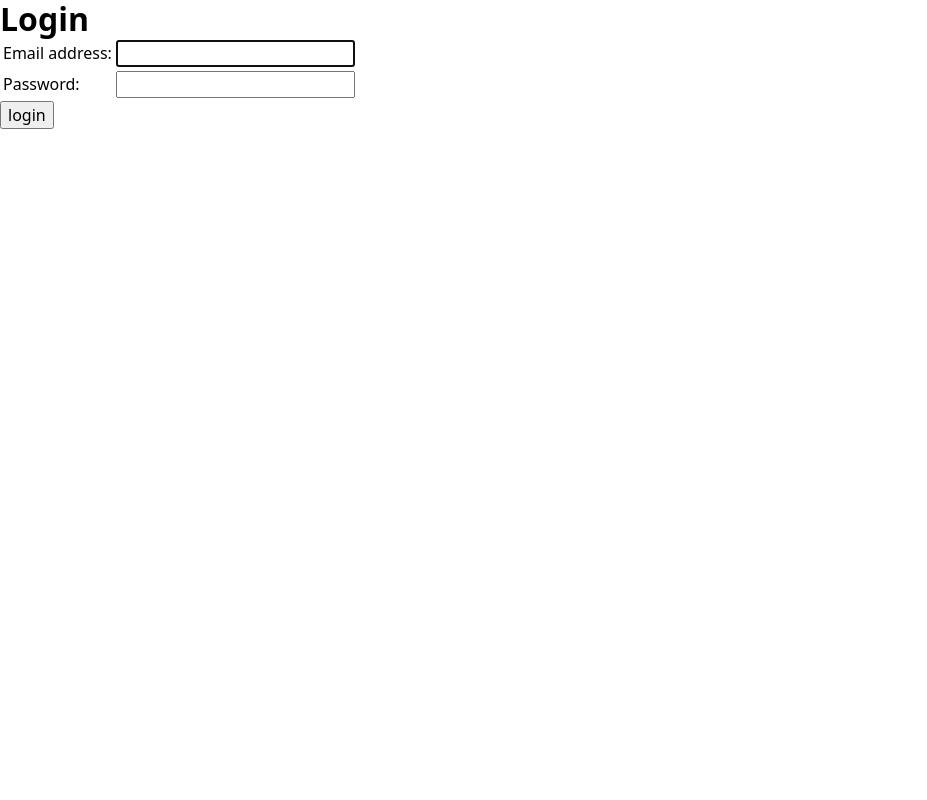
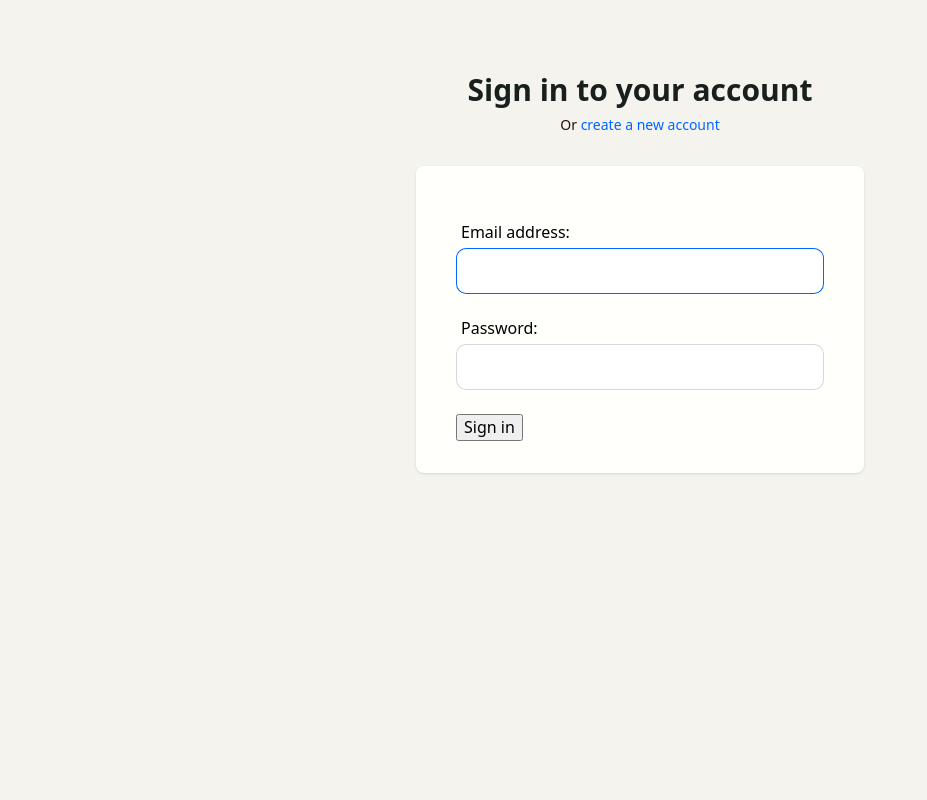
Before and after one commit to hanichris/Analysis, a Django app: page /accounts/login/ in a window 1280 px wide. Shown: the whole page, without its empty margins (0-927 px from the left). Run offline with Django 5.2, Linux system fonts and the light colour scheme.

Commit message:
login template updates.

```diff
--- a/backend/templates/registration/login.html
+++ b/backend/templates/registration/login.html
@@ -1,25 +1,41 @@
 {% extends 'base.html' %}
+{% load static %}
 
-{% block title %}Login{% endblock title %}
+{% block title %}Sign Up{% endblock title %}
+{% block css %}
+<link rel="stylesheet" href="{% static 'analysis/css/auth.css' %}">
+{% endblock css %}
 
 {% block content %}
-<h1>Login</h1>
-{% if form.errors %}
-<p>Your username and password did not match. Please try again.</p>
-{% endif %}
-
-<form action="{% url 'login' %}" method="post">
-    {% csrf_token %}
-    <table>
-        <tr>
-            <td>{{ form.username.label_tag }}</td>
-            <td>{{ form.username }}</td>
-        </tr>
-        <tr>
-            <td>{{ form.password.label_tag }}</td>
-            <td>{{ form.password }}</td>
-        </tr>
-        </table>
-    <input type="submit" value="login">
-</form>
+<div class="container">
+    <header>
+        <h2>Sign in to your account</h2>
+        <p class="tagline">Or
+            <a href="/accounts/signup/" class="link link--primary link--bold">create a new account</a>
+        </p>
+    </header>
+    <main>
+        <div class="wrapper shadow">
+            {{ form.non_field_errors }}
+            <form method="post" action="{% url 'login' %}">
+                {% csrf_token %}
+                {% for field in form %}
+                <div class="fieldWrapper">
+                    {{ field.label_tag }}
+                    {{ field }}
+                    {{ field.errors }}
+                    {% if field.help_text %}
+                    <p class="help" id="{{ field.auto_id }}_helptext">
+                        {{ field.help_text|safe }}
+                    </p>
+                    {% endif %}
+                </div>
+                {% endfor %}
+                <div class="fieldWrapper">
+                    <button type="submit">Sign in</button>
+                </div>
+            </form>
+        </div>
+    </main>
+</div>
 {% endblock content %}
```
